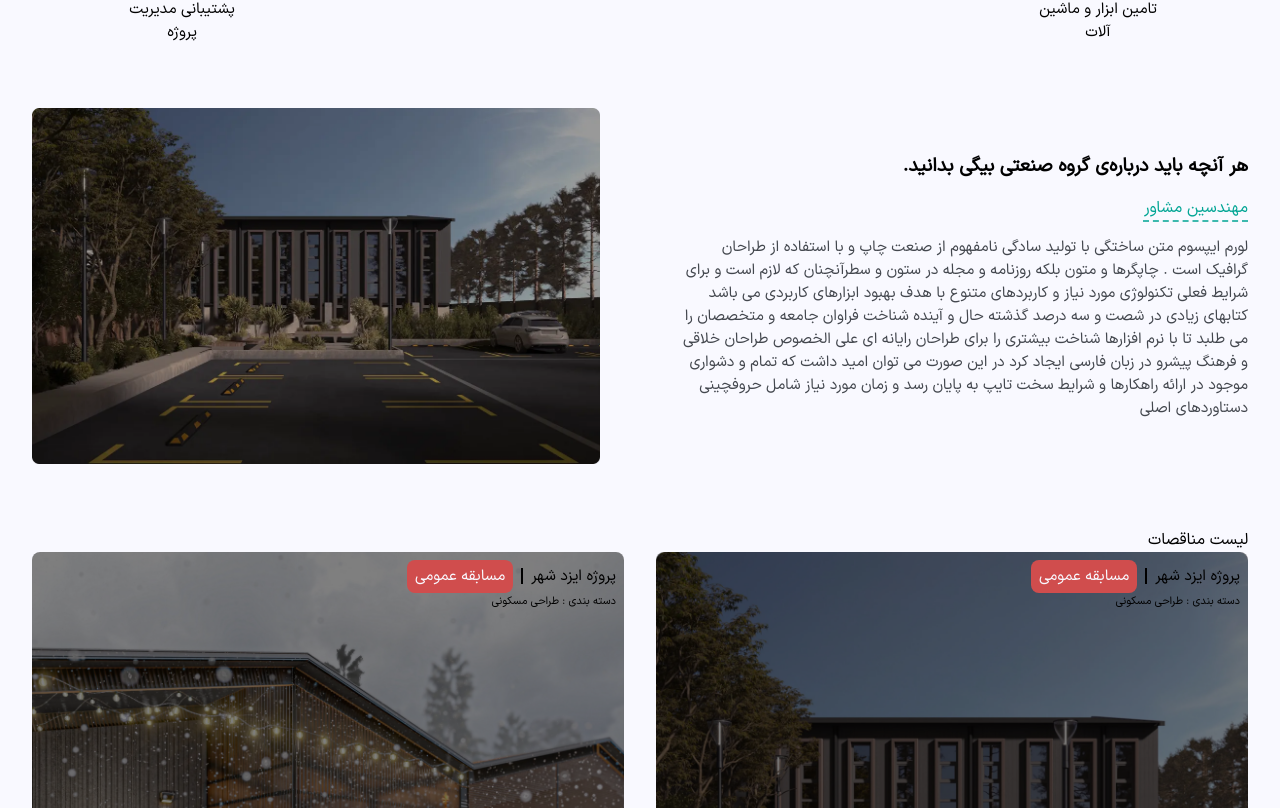
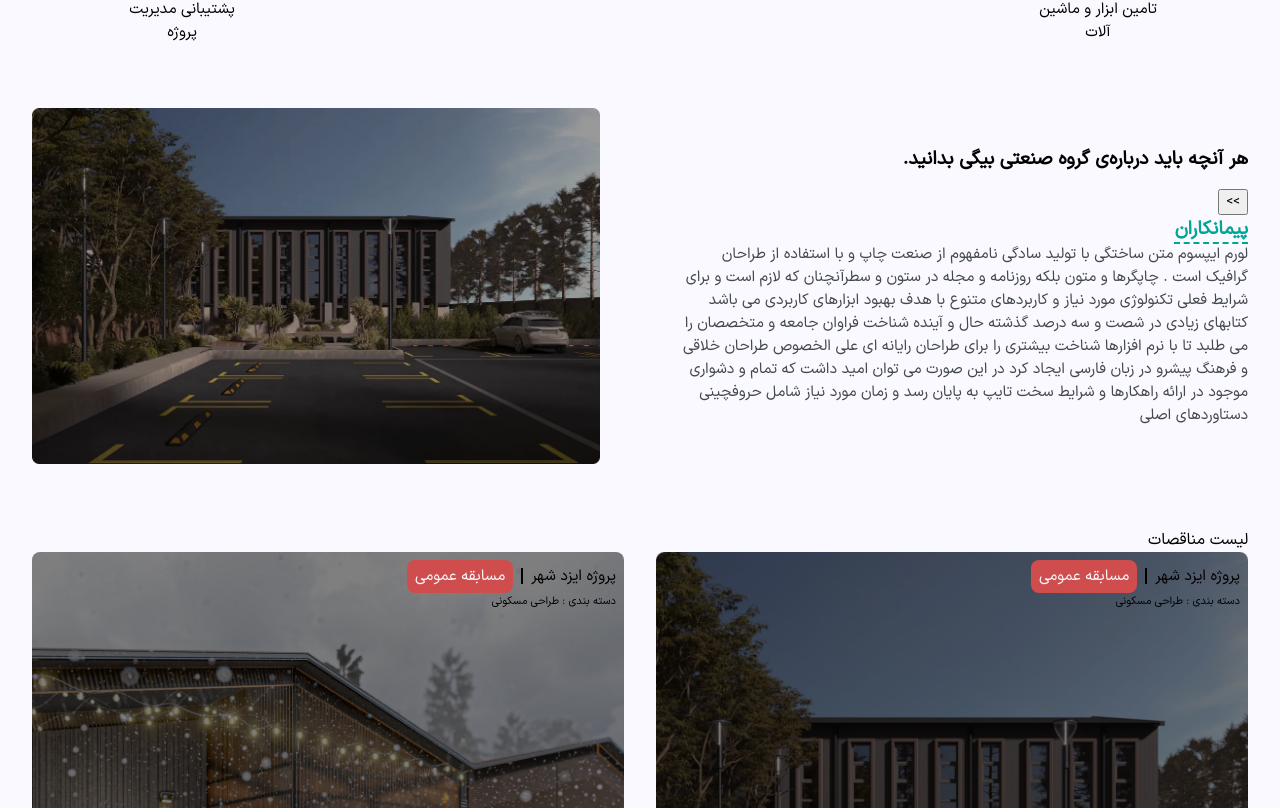
Before and after one commit to nazaninjh/sourcing, a Next.js app: page / in a window 1280 px wide. Shown: the part 1372-2180 px from the top of the page. Built offline with nearby package versions, Linux system fonts and the light colour scheme.

Commit message:
Add state to information component

```diff
--- a/src/components/information/assets/texts/information.json
+++ b/src/components/information/assets/texts/information.json
@@ -1,10 +1,11 @@
 {
   "title": "هر آنچه باید درباره‌ی گروه صنعتی بیگی بدانید.",
-  "engineers": "مهندسین مشاور",
-  "options": [
-    {
-      "content": "لورم  ایپسوم متن ساختگی با تولید سادگی نامفهوم از صنعت چاپ  و با استفاده از  طراحان گرافیک است . چاپگرها و متون بلکه روزنامه و مجله در ستون و  سطرآنچنان که لازم است   و برای شرایط فعلی تکنولوژی مورد نیاز   و  کاربردهای متنوع با هدف بهبود ابزارهای کاربردی می باشد   کتابهای زیادی در  شصت و سه درصد گذشته حال و آینده   شناخت فراوان جامعه و متخصصان را می  طلبد   تا با نرم افزارها شناخت بیشتری را برای طراحان رایانه ای علی  الخصوص طراحان خلاقی   و فرهنگ پیشرو در زبان فارسی ایجاد کرد   در این  صورت می توان امید داشت که تمام و دشواری موجود در ارائه راهکارها   و  شرایط سخت تایپ به پایان رسد و زمان مورد نیاز شامل حروفچینی دستاوردهای  اصلی",
-      "id": "engineer#738"
-    }
-  ]
+  "engineers": {
+    "title": "مهندسین مشاور",
+    "content": "لورم  ایپسوم متن ساختگی با تولید سادگی نامفهوم از صنعت چاپ  و با استفاده از  طراحان گرافیک است . چاپگرها و متون بلکه روزنامه و مجله در ستون و  سطرآنچنان که لازم است   و برای شرایط فعلی تکنولوژی مورد نیاز   و  کاربردهای متنوع با هدف بهبود ابزارهای کاربردی می باشد   کتابهای زیادی در  شصت و سه درصد گذشته حال و آینده   شناخت فراوان جامعه و متخصصان را می  طلبد   تا با نرم افزارها شناخت بیشتری را برای طراحان رایانه ای علی  الخصوص طراحان خلاقی   و فرهنگ پیشرو در زبان فارسی ایجاد کرد   در این  صورت می توان امید داشت که تمام و دشواری موجود در ارائه راهکارها   و  شرایط سخت تایپ به پایان رسد و زمان مورد نیاز شامل حروفچینی دستاوردهای  اصلی"
+  },
+  "contractor": {
+    "title": "پیمانکاران",
+    "content": "لورم  ایپسوم متن ساختگی با تولید سادگی نامفهوم از صنعت چاپ  و با استفاده از  طراحان گرافیک است . چاپگرها و متون بلکه روزنامه و مجله در ستون و  سطرآنچنان که لازم است   و برای شرایط فعلی تکنولوژی مورد نیاز   و  کاربردهای متنوع با هدف بهبود ابزارهای کاربردی می باشد   کتابهای زیادی در  شصت و سه درصد گذشته حال و آینده   شناخت فراوان جامعه و متخصصان را می  طلبد   تا با نرم افزارها شناخت بیشتری را برای طراحان رایانه ای علی  الخصوص طراحان خلاقی   و فرهنگ پیشرو در زبان فارسی ایجاد کرد   در این  صورت می توان امید داشت که تمام و دشواری موجود در ارائه راهکارها   و  شرایط سخت تایپ به پایان رسد و زمان مورد نیاز شامل حروفچینی دستاوردهای  اصلی"
+  }
 }
--- a/src/components/information/information.component.tsx
+++ b/src/components/information/information.component.tsx
@@ -1,12 +1,19 @@
+"use client";
 import Image from "next/image";
 
+import { useState } from "react";
 import img from "./assets/images/video-placeholder.webp";
 import texts from "./assets/texts/information.json";
 
+import clsx from "clsx";
 import styles from "./information.module.scss";
-import clsx from "clsx";
 export default function InformationComponent() {
-  // todo: add categories and active states, use opacity and visibility
+  const [activeState, setactiveState] = useState({
+    isEngineer: false,
+    isContractor: true,
+  });
+
+  // todo: seperate breadcrumb
   return (
     <div className="wrapper">
       <div className={styles.container}>
@@ -14,16 +21,44 @@ export default function InformationComponent() {
         <Image src={img} alt="video" width={388} height={243} />
         <div className={styles.texts}>
           <p className={styles["title"]}>{texts.title}</p>
-          <p className={clsx(styles.categories, styles.active)}>
-            {texts.engineers}
-          </p>
-          {texts.options.map((item) => {
-            return (
-              <p key={item.id} className={styles.content}>
-                {item.content}
-              </p>
-            );
-          })}
+          <div className={clsx(styles.categories)}>
+            <div
+              className={clsx(
+                styles["group1"],
+                activeState.isEngineer && styles.active
+              )}
+            >
+              <p className={styles.title}>{texts.engineers.title}</p>
+              <p className={styles.content}>{texts.engineers.content}</p>
+            </div>
+            <button
+              type="button"
+              onClick={() => {
+                const active = activeState.isContractor
+                  ? {
+                      isContractor: false,
+                      isEngineer: true,
+                    }
+                  : {
+                      isContractor: true,
+                      isEngineer: false,
+                    };
+
+                setactiveState(active);
+              }}
+            >
+              {" >> "}
+            </button>
+            <div
+              className={clsx(
+                styles["group2"],
+                activeState.isContractor && styles.active
+              )}
+            >
+              <p className={styles.title}>{texts.contractor.title}</p>
+              <p className={styles.content}>{texts.contractor.content}</p>
+            </div>
+          </div>
         </div>
       </div>
     </div>
--- a/src/components/information/information.module.scss
+++ b/src/components/information/information.module.scss
@@ -1,5 +1,38 @@
 @use "./../../app/styles/mixins" as mixin;
 @use "./../../app/styles/functions" as fns;
+
+%category-active {
+  &.active {
+    height: auto;
+    transform: translateX(0%);
+    .title {
+      color: var(--color-secondary);
+      text-decoration: underline;
+      text-underline-offset: 0.5rem;
+      text-decoration-style: dashed;
+      text-decoration-color: var(--color-secondary);
+    }
+    opacity: 1;
+    visibility: visible;
+  }
+}
+%category-hidden {
+  &.hide {
+    opacity: 0;
+    visibility: hidden;
+  }
+}
+%category-transiton {
+  transition:
+    opacity 400ms ease-in,
+    transform 1000ms ease;
+}
+%group-default {
+  opacity: 0;
+  visibility: hidden;
+  height: 0;
+  transform: translateX(3%);
+}
 .container {
   width: 100%;
   max-width: 100%;
@@ -32,20 +65,6 @@
         font-weight: 600;
       }
     }
-    .categories {
-      &.active {
-        color: var(--color-secondary);
-        text-decoration: underline;
-        text-underline-offset: 0.5rem;
-        text-decoration-style: dashed;
-        text-decoration-color: var(--color-secondary);
-      }
-    }
-    .content {
-      color: var(--text-gray);
-      font-size: var(--fz-sm);
-      font-weight: 500;
-    }
   }
 
   > img {
@@ -75,3 +94,18 @@
     }
   }
 }
+
+.categories {
+  .group1,
+  .group2 {
+    @extend %group-default;
+    @extend %category-transiton;
+    @extend %category-active;
+    @extend %category-hidden;
+  }
+}
+.content {
+  color: var(--text-gray);
+  font-size: var(--fz-sm);
+  font-weight: 500;
+}
```
Also changed, not shown: src/app/test/page.tsx (deleted, +0 -5 lines).
